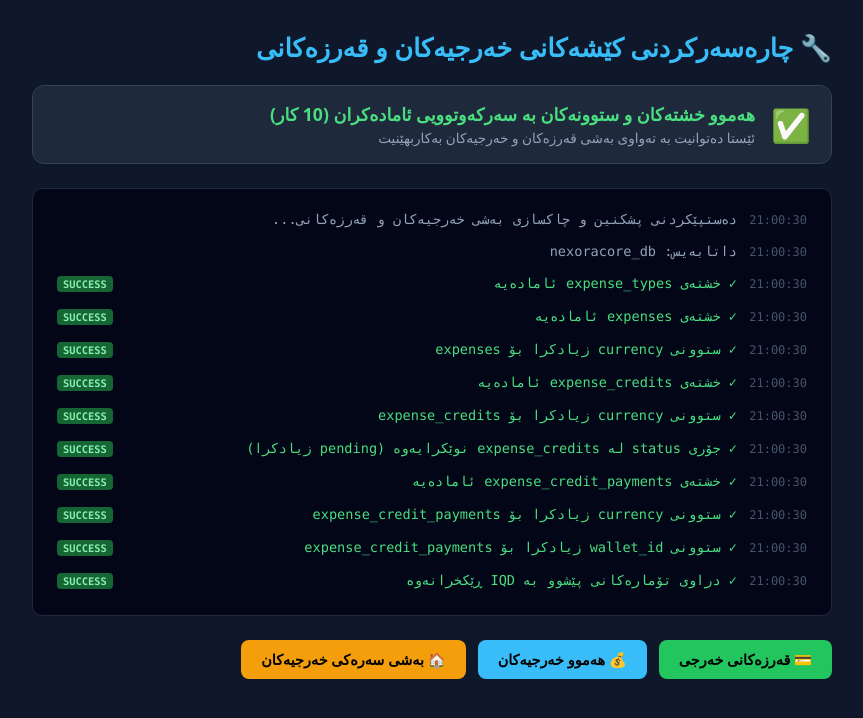
After one commit to imlevi00/nexoracore, a PHP site: page /systam/fix_expenses_migration.php in a window 1280 px wide. The commit adds this page. Shown: the top 718 px of the page, without its empty margins (208-1071 px from the left). Run offline with PHP 8.4, Linux system fonts and the light colour scheme.

Commit message:
Add expense schema management and migration script for expenses and credits

```diff
--- /dev/null
+++ b/fix_expenses_migration.php
@@ -0,0 +1,393 @@
+<?php
+/**
+ * چارەسەرکردنی کێشەکانی بەشی خەرجیەکان و قەرزەکانی
+ *
+ * کێشەکان:
+ *   1. دروستکردن و پشکنینی خشتەکانی expense_types, expenses, expense_credits, expense_credit_payments
+ *   2. زیادکردنی ستوونی currency بۆ expenses, expense_credits, expense_credit_payments
+ *   3. زیادکردنی wallet_id بۆ expense_credit_payments
+ *   4. نوێکردنەوەی status enum لە expense_credits بۆ زیادکردنی 'pending'
+ *   5. پاککردنەوە و ڕێکخستنی دراو بە IQD بۆ تۆمارە کۆنەکان
+ *
+ * بەکارهێنان لە براوزەر:
+ *   http://<IP>/Ka.sheryAi/fix_expenses_migration.php
+ */
+
+declare(strict_types=1);
+
+@set_time_limit(120);
+@ini_set('memory_limit', '256M');
+
+$root = __DIR__;
+require_once $root . '/config/database.php';
+
+$isCli = (PHP_SAPI === 'cli');
+$results = [];
+
+function log_result(string $msg, string $type = 'info'): void {
+    global $results;
+    $results[] = ['msg' => $msg, 'type' => $type, 'time' => date('H:i:s')];
+    if (PHP_SAPI === 'cli') {
+        echo "[{$type}] {$msg}" . PHP_EOL;
+    }
+}
+
+log_result("دەستپێکردنی پشکنین و چاکسازی بەشی خەرجیەکان و قەرزەکانی...", 'info');
+
+$db = new Database();
+$conn = $db->connect();
+
+if (!($conn instanceof mysqli)) {
+    log_result("هەڵە: پەیوەندی داتابەیس دروست نەبوو", 'error');
+    goto render;
+}
+
+$dbName = $conn->query("SELECT DATABASE()")->fetch_row()[0] ?? 'test_test';
+log_result("داتابەیس: {$dbName}", 'info');
+
+function addColumnIfMissing(mysqli $conn, string $dbName, string $table, string $col, string $definition): string {
+    $r = $conn->query("SELECT COUNT(*) FROM information_schema.COLUMNS WHERE TABLE_SCHEMA='$dbName' AND TABLE_NAME='$table' AND COLUMN_NAME='$col'");
+    $exists = $r && ((int)$r->fetch_row()[0]) > 0;
+    if ($exists) {
+        return "skip:{$table}.{$col}";
+    }
+    $ok = $conn->query("ALTER TABLE `{$table}` ADD COLUMN {$definition}");
+    if (!$ok) {
+        return "error:{$table}.{$col}: " . $conn->error;
+    }
+    return "added:{$table}.{$col}";
+}
+
+// ════════════════════════════════════════════════════════
+// 1. خشتەی expense_types
+// ════════════════════════════════════════════════════════
+$t1 = $conn->query("
+    CREATE TABLE IF NOT EXISTS `expense_types` (
+      `id` INT NOT NULL AUTO_INCREMENT,
+      `user_id` INT NOT NULL,
+      `name` VARCHAR(100) CHARACTER SET utf8mb4 COLLATE utf8mb4_unicode_ci NOT NULL,
+      `description` TEXT CHARACTER SET utf8mb4 COLLATE utf8mb4_unicode_ci,
+      `is_recurring` TINYINT(1) DEFAULT '1',
+      `created_at` TIMESTAMP NOT NULL DEFAULT CURRENT_TIMESTAMP,
+      PRIMARY KEY (`id`),
+      KEY `idx_user_id` (`user_id`)
+    ) ENGINE=InnoDB DEFAULT CHARSET=utf8mb4 COLLATE=utf8mb4_unicode_ci
+");
+if ($t1) {
+    log_result("✓ خشتەی expense_types ئامادەیە", 'success');
+} else {
+    log_result("هەڵە لە خشتەی expense_types: " . $conn->error, 'error');
+}
+
+// ════════════════════════════════════════════════════════
+// 2. خشتەی expenses
+// ════════════════════════════════════════════════════════
+$t2 = $conn->query("
+    CREATE TABLE IF NOT EXISTS `expenses` (
+      `id` INT NOT NULL AUTO_INCREMENT,
+      `user_id` INT NOT NULL,
+      `expense_type_id` INT DEFAULT NULL,
+      `expense_name` VARCHAR(200) CHARACTER SET utf8mb4 COLLATE utf8mb4_unicode_ci NOT NULL,
+      `amount` DECIMAL(10,3) NOT NULL,
+      `currency` ENUM('IQD','USD') CHARACTER SET utf8mb4 COLLATE utf8mb4_unicode_ci NOT NULL DEFAULT 'IQD',
+      `payment_method` ENUM('cash','credit') CHARACTER SET utf8mb4 COLLATE utf8mb4_unicode_ci NOT NULL DEFAULT 'cash',
+      `is_recurring` TINYINT(1) DEFAULT '0',
+      `has_credit` TINYINT(1) DEFAULT '0',
+      `description` TEXT CHARACTER SET utf8mb4 COLLATE utf8mb4_unicode_ci,
+      `receipt_number` VARCHAR(50) CHARACTER SET utf8mb4 COLLATE utf8mb4_unicode_ci DEFAULT NULL,
+      `expense_date` TIMESTAMP NOT NULL DEFAULT CURRENT_TIMESTAMP,
+      `created_at` TIMESTAMP NOT NULL DEFAULT CURRENT_TIMESTAMP,
+      PRIMARY KEY (`id`),
+      KEY `idx_user_id` (`user_id`),
+      KEY `idx_expense_type_id` (`expense_type_id`),
+      KEY `idx_expense_date` (`expense_date`)
+    ) ENGINE=InnoDB DEFAULT CHARSET=utf8mb4 COLLATE=utf8mb4_unicode_ci
+");
+if ($t2) {
+    log_result("✓ خشتەی expenses ئامادەیە", 'success');
+} else {
+    log_result("هەڵە لە خشتەی expenses: " . $conn->error, 'error');
+}
+
+$c1 = addColumnIfMissing($conn, $dbName, 'expenses', 'currency', "`currency` ENUM('IQD','USD') CHARACTER SET utf8mb4 COLLATE utf8mb4_unicode_ci NOT NULL DEFAULT 'IQD' AFTER `amount`");
+if (str_starts_with($c1, 'error')) {
+    log_result($c1, 'error');
+} elseif (str_starts_with($c1, 'added')) {
+    log_result("✓ ستوونی currency زیادکرا بۆ expenses", 'success');
+} else {
+    log_result("ستوونی expenses.currency پێشتر هەیە — Skip", 'info');
+}
+
+// ════════════════════════════════════════════════════════
+// 3. خشتەی expense_credits
+// ════════════════════════════════════════════════════════
+$t3 = $conn->query("
+    CREATE TABLE IF NOT EXISTS `expense_credits` (
+      `id` INT NOT NULL AUTO_INCREMENT,
+      `user_id` INT NOT NULL,
+      `expense_id` INT NOT NULL,
+      `creditor_name` VARCHAR(200) CHARACTER SET utf8mb4 COLLATE utf8mb4_unicode_ci NOT NULL,
+      `creditor_phone` VARCHAR(20) CHARACTER SET utf8mb4 COLLATE utf8mb4_unicode_ci DEFAULT NULL,
+      `total_amount` DECIMAL(10,3) NOT NULL,
+      `paid_amount` DECIMAL(10,3) DEFAULT '0.000',
+      `remaining_amount` DECIMAL(10,3) NOT NULL,
+      `currency` ENUM('IQD','USD') CHARACTER SET utf8mb4 COLLATE utf8mb4_unicode_ci NOT NULL DEFAULT 'IQD',
+      `due_date` DATE DEFAULT NULL,
+      `payment_terms` TEXT CHARACTER SET utf8mb4 COLLATE utf8mb4_unicode_ci,
+      `status` ENUM('active','completed','overdue','pending') CHARACTER SET utf8mb4 COLLATE utf8mb4_unicode_ci NOT NULL DEFAULT 'active',
+      `notes` TEXT CHARACTER SET utf8mb4 COLLATE utf8mb4_unicode_ci,
+      `created_at` TIMESTAMP NOT NULL DEFAULT CURRENT_TIMESTAMP,
+      `updated_at` TIMESTAMP NOT NULL DEFAULT CURRENT_TIMESTAMP ON UPDATE CURRENT_TIMESTAMP,
+      PRIMARY KEY (`id`),
+      KEY `idx_user_id` (`user_id`),
+      KEY `idx_expense_id` (`expense_id`),
+      KEY `idx_user_status` (`user_id`,`status`),
+      KEY `idx_due_date` (`due_date`)
+    ) ENGINE=InnoDB DEFAULT CHARSET=utf8mb4 COLLATE=utf8mb4_unicode_ci
+");
+if ($t3) {
+    log_result("✓ خشتەی expense_credits ئامادەیە", 'success');
+} else {
+    log_result("هەڵە لە خشتەی expense_credits: " . $conn->error, 'error');
+}
+
+$c2 = addColumnIfMissing($conn, $dbName, 'expense_credits', 'currency', "`currency` ENUM('IQD','USD') CHARACTER SET utf8mb4 COLLATE utf8mb4_unicode_ci NOT NULL DEFAULT 'IQD' AFTER `remaining_amount`");
+if (str_starts_with($c2, 'error')) {
+    log_result($c2, 'error');
+} elseif (str_starts_with($c2, 'added')) {
+    log_result("✓ ستوونی currency زیادکرا بۆ expense_credits", 'success');
+} else {
+    log_result("ستوونی expense_credits.currency پێشتر هەیە — Skip", 'info');
+}
+
+// نوێکردنەوەی status enum
+$chkStatus = $conn->query("SHOW COLUMNS FROM `expense_credits` LIKE 'status'");
+if ($chkStatus && ($row = $chkStatus->fetch_assoc())) {
+    $typeStr = (string)($row['Type'] ?? '');
+    if (strpos($typeStr, 'pending') === false) {
+        $mStatus = $conn->query("ALTER TABLE `expense_credits` MODIFY COLUMN `status` ENUM('active','completed','overdue','pending') CHARACTER SET utf8mb4 COLLATE utf8mb4_unicode_ci NOT NULL DEFAULT 'active'");
+        if ($mStatus) {
+            log_result("✓ جۆری status لە expense_credits نوێکرایەوە (pending زیادکرا)", 'success');
+        } else {
+            log_result("هەڵە لە نوێکردنەوەی status: " . $conn->error, 'error');
+        }
+    } else {
+        log_result("جۆری status پێشتر pending لەخۆ دەگرێت — Skip", 'info');
+    }
+}
+if ($chkStatus instanceof mysqli_result) {
+    $chkStatus->close();
+}
+
+// ════════════════════════════════════════════════════════
+// 4. خشتەی expense_credit_payments
+// ════════════════════════════════════════════════════════
+$t4 = $conn->query("
+    CREATE TABLE IF NOT EXISTS `expense_credit_payments` (
+      `id` INT NOT NULL AUTO_INCREMENT,
+      `user_id` INT NOT NULL,
+      `expense_credit_id` INT NOT NULL,
+      `payment_amount` DECIMAL(10,3) NOT NULL,
+      `currency` ENUM('IQD','USD') CHARACTER SET utf8mb4 COLLATE utf8mb4_unicode_ci NOT NULL DEFAULT 'IQD',
+      `payment_method` ENUM('cash','bank_transfer','check','other') CHARACTER SET utf8mb4 COLLATE utf8mb4_unicode_ci NOT NULL DEFAULT 'cash',
+      `wallet_id` INT DEFAULT NULL,
+      `payment_date` TIMESTAMP NOT NULL DEFAULT CURRENT_TIMESTAMP,
+      `receipt_number` VARCHAR(50) CHARACTER SET utf8mb4 COLLATE utf8mb4_unicode_ci DEFAULT NULL,
+      `notes` TEXT CHARACTER SET utf8mb4 COLLATE utf8mb4_unicode_ci,
+      `created_at` TIMESTAMP NOT NULL DEFAULT CURRENT_TIMESTAMP,
+      PRIMARY KEY (`id`),
+      KEY `idx_user_id` (`user_id`),
+      KEY `idx_expense_credit_id` (`expense_credit_id`),
+      KEY `idx_payment_date` (`payment_date`)
+    ) ENGINE=InnoDB DEFAULT CHARSET=utf8mb4 COLLATE=utf8mb4_unicode_ci
+");
+if ($t4) {
+    log_result("✓ خشتەی expense_credit_payments ئامادەیە", 'success');
+} else {
+    log_result("هەڵە لە خشتەی expense_credit_payments: " . $conn->error, 'error');
+}
+
+$c3 = addColumnIfMissing($conn, $dbName, 'expense_credit_payments', 'currency', "`currency` ENUM('IQD','USD') CHARACTER SET utf8mb4 COLLATE utf8mb4_unicode_ci NOT NULL DEFAULT 'IQD' AFTER `payment_amount`");
+if (str_starts_with($c3, 'error')) {
+    log_result($c3, 'error');
+} elseif (str_starts_with($c3, 'added')) {
+    log_result("✓ ستوونی currency زیادکرا بۆ expense_credit_payments", 'success');
+} else {
+    log_result("ستوونی expense_credit_payments.currency پێشتر هەیە — Skip", 'info');
+}
+
+$c4 = addColumnIfMissing($conn, $dbName, 'expense_credit_payments', 'wallet_id', "`wallet_id` INT DEFAULT NULL AFTER `payment_method`");
+if (str_starts_with($c4, 'error')) {
+    log_result($c4, 'error');
+} elseif (str_starts_with($c4, 'added')) {
+    log_result("✓ ستوونی wallet_id زیادکرا بۆ expense_credit_payments", 'success');
+} else {
+    log_result("ستوونی expense_credit_payments.wallet_id پێشتر هەیە — Skip", 'info');
+}
+
+// ════════════════════════════════════════════════════════
+// 5. نوێکردنەوەی دراو بۆ تۆمارە کۆنەکان
+// ════════════════════════════════════════════════════════
+$conn->query("UPDATE `expenses` SET `currency` = 'IQD' WHERE `currency` IS NULL OR `currency` = ''");
+$conn->query("UPDATE `expense_credits` SET `currency` = 'IQD' WHERE `currency` IS NULL OR `currency` = ''");
+$conn->query("UPDATE `expense_credit_payments` SET `currency` = 'IQD' WHERE `currency` IS NULL OR `currency` = ''");
+log_result("✓ دراوی تۆمارەکانی پێشوو بە IQD ڕێکخرانەوە", 'success');
+
+render:
+if ($isCli) {
+    exit(0);
+}
+?>
+<!DOCTYPE html>
+<html lang="ku" dir="rtl">
+<head>
+    <meta charset="UTF-8">
+    <meta name="viewport" content="width=device-width, initial-scale=1.0">
+    <title>چارەسەرکردنی کێشەکانی خەرجیەکان</title>
+    <style>
+        * { box-sizing: border-box; margin: 0; padding: 0; }
+        body {
+            font-family: system-ui, -apple-system, "Segoe UI", Roboto, sans-serif;
+            background: #0f172a;
+            color: #f1f5f9;
+            direction: rtl;
+            padding: 30px 16px;
+            min-height: 100vh;
+        }
+        .container {
+            max-width: 800px;
+            margin: 0 auto;
+        }
+        h1 {
+            font-size: 1.6rem;
+            color: #38bdf8;
+            margin-bottom: 20px;
+            display: flex;
+            align-items: center;
+            gap: 10px;
+        }
+        .summary-bar {
+            background: #1e293b;
+            border: 1px solid #334155;
+            border-radius: 12px;
+            padding: 16px 20px;
+            margin-bottom: 24px;
+            display: flex;
+            align-items: center;
+            gap: 16px;
+        }
+        .summary-icon { font-size: 2rem; }
+        .summary-text { font-size: 1.1rem; font-weight: 600; color: #4ade80; }
+        .summary-sub { font-size: 0.85rem; color: #94a3b8; margin-top: 2px; }
+        .log-box {
+            background: #020617;
+            border: 1px solid #1e293b;
+            border-radius: 10px;
+            padding: 16px;
+            font-family: 'Consolas', monospace;
+            font-size: 0.85rem;
+            margin-bottom: 24px;
+            max-height: 460px;
+            overflow-y: auto;
+        }
+        .log-line {
+            padding: 6px 8px;
+            border-radius: 6px;
+            margin-bottom: 4px;
+            display: flex;
+            align-items: baseline;
+            gap: 10px;
+        }
+        .log-time { color: #475569; font-size: 0.75rem; min-width: 60px; }
+        .log-info { color: #94a3b8; }
+        .log-success { color: #4ade80; }
+        .log-error { color: #f87171; }
+        .badge {
+            font-size: 0.65rem;
+            padding: 2px 6px;
+            border-radius: 4px;
+            font-weight: 700;
+            margin-right: auto;
+        }
+        .badge-success { background: #166534; color: #86efac; }
+        .badge-error { background: #991b1b; color: #fca5a5; }
+        .actions {
+            display: flex;
+            gap: 12px;
+            flex-wrap: wrap;
+        }
+        .btn {
+            display: inline-flex;
+            align-items: center;
+            gap: 8px;
+            padding: 10px 20px;
+            border-radius: 8px;
+            font-weight: 600;
+            font-size: 0.9rem;
+            text-decoration: none;
+            transition: opacity .15s;
+        }
+        .btn:hover { opacity: 0.85; }
+        .btn-success { background: #22c55e; color: #000; }
+        .btn-primary { background: #38bdf8; color: #000; }
+        .btn-warning { background: #f59e0b; color: #000; }
+    </style>
+</head>
+<body>
+
+<div class="container">
+    <h1>
+        🔧 چارەسەرکردنی کێشەکانی خەرجیەکان و قەرزەکانی
+    </h1>
+
+    <?php
+    $hasErrors = false;
+    $errorCount = 0;
+    $successCount = 0;
+    foreach ($results as $r) {
+        if ($r['type'] === 'error') { $hasErrors = true; $errorCount++; }
+        if ($r['type'] === 'success') { $successCount++; }
+    }
+    ?>
+
+    <div class="summary-bar" style="<?php echo $hasErrors ? 'background:rgba(248,113,113,0.1);border-color:rgba(248,113,113,0.3)' : ''; ?>">
+        <span class="summary-icon"><?php echo $hasErrors ? '❌' : '✅'; ?></span>
+        <div>
+            <div class="summary-text" style="<?php echo $hasErrors ? 'color:#f87171' : ''; ?>">
+                <?php echo $hasErrors ? "کێشەکان تەواو چارەسەر نەبوون ($errorCount هەڵە)" : "هەموو خشتەکان و ستوونەکان بە سەرکەوتوویی ئامادەکران ($successCount کار)"; ?>
+            </div>
+            <div class="summary-sub">
+                <?php echo $hasErrors ? "تکایە هەڵەکانی خوارەوە بپشکنە" : "ئێستا دەتوانیت بە تەواوی بەشی قەرزەکان و خەرجیەکان بەکاربهێنیت"; ?>
+            </div>
+        </div>
+    </div>
+
+    <div class="log-box">
+        <?php foreach ($results as $r): ?>
+        <div class="log-line">
+            <span class="log-time"><?php echo $r['time']; ?></span>
+            <span class="log-<?php echo $r['type']; ?>"><?php echo htmlspecialchars($r['msg']); ?></span>
+            <?php if ($r['type'] !== 'info'): ?>
+            <span class="badge badge-<?php echo $r['type'] === 'success' ? 'success' : 'error'; ?>">
+                <?php echo strtoupper($r['type']); ?>
+            </span>
+            <?php endif; ?>
+        </div>
+        <?php endforeach; ?>
+    </div>
+
+    <div class="actions">
+        <a href="user/expenses/credits/index.php" class="btn btn-success">
+            💳 قەرزەکانی خەرجی
+        </a>
+        <a href="user/expenses/index.php" class="btn btn-primary">
+            💰 هەموو خەرجیەکان
+        </a>
+        <a href="user/expenses/main.php" class="btn btn-warning">
+            🏠 بەشی سەرەکی خەرجیەکان
+        </a>
+    </div>
+</div>
+
+</body>
+</html>
--- a/user/expenses/credits/details.php
+++ b/user/expenses/credits/details.php
@@ -19,6 +19,10 @@ enforceAuthorizationOrDeny($currentUser, 'expense_credits.view', [
 ], 'redirect');
 requireExpensesModuleAccess();
 $userId = (int)$currentUser['id'];
+
+if (function_exists('ensureExpensesSchemaTables')) {
+    ensureExpensesSchemaTables($conn);
+}
 
 $credit_id = intval($_GET['id'] ?? 0);
 $message = null;
--- a/user/expenses/credits/edit.php
+++ b/user/expenses/credits/edit.php
@@ -19,6 +19,10 @@ enforceAuthorizationOrDeny($currentUser, 'expense_credits.edit', [
 ], 'redirect');
 requireExpensesModuleAccess();
 $userId = (int)$currentUser['id'];
+
+if (function_exists('ensureExpensesSchemaTables')) {
+    ensureExpensesSchemaTables($conn);
+}
 
 $credit_id = intval($_GET['id'] ?? 0);
 $message = null;
--- a/user/expenses/credits/index.php
+++ b/user/expenses/credits/index.php
@@ -19,6 +19,10 @@ enforceAuthorizationOrDeny($currentUser, 'expense_credits.view', [
 ], 'redirect');
 requireExpensesModuleAccess();
 $userId = (int)$currentUser['id'];
+
+if (function_exists('ensureExpensesSchemaTables')) {
+    ensureExpensesSchemaTables($conn);
+}
 
 // نوێکردنەوەی status بۆ قەرزە درەنگکراوەکان
 $upd_stmt = $conn->prepare("
--- a/user/expenses/credits/payment.php
+++ b/user/expenses/credits/payment.php
@@ -20,6 +20,10 @@ enforceAuthorizationOrDeny($currentUser, 'expense_credits.edit', [
 ], 'redirect');
 requireExpensesModuleAccess();
 $userId = (int)$currentUser['id'];
+
+if (function_exists('ensureExpensesSchemaTables')) {
+    ensureExpensesSchemaTables($conn);
+}
 
 $credit_id = intval($_GET['id'] ?? 0);
 $message = null;
--- a/user/expenses/credits/statistics.php
+++ b/user/expenses/credits/statistics.php
@@ -19,6 +19,10 @@ enforceAuthorizationOrDeny($currentUser, 'expense_stats.view', [
 ], 'redirect');
 requireExpensesModuleAccess();
 $userId = (int)$currentUser['id'];
+
+if (function_exists('ensureExpensesSchemaTables')) {
+    ensureExpensesSchemaTables($conn);
+}
 
 // ماوەی فیلتەر
 $period = $_GET['period'] ?? 'month';
--- a/user/expenses/delete.php
+++ b/user/expenses/delete.php
@@ -19,6 +19,10 @@ enforceAuthorizationOrDeny($currentUser, 'expenses.delete', [
 ], 'redirect');
 requireExpensesModuleAccess();
 $userId = (int)$currentUser['id'];
+
+if (function_exists('ensureExpensesSchemaTables')) {
+    ensureExpensesSchemaTables($conn);
+}
 
 $expense_id = intval($_GET['id'] ?? 0);
 
--- a/user/expenses/details.php
+++ b/user/expenses/details.php
@@ -19,6 +19,10 @@ enforceAuthorizationOrDeny($currentUser, 'expenses.view', [
 ], 'redirect');
 requireExpensesModuleAccess();
 $userId = (int)$currentUser['id'];
+
+if (function_exists('ensureExpensesSchemaTables')) {
+    ensureExpensesSchemaTables($conn);
+}
 
 $expense_id = intval($_GET['id'] ?? 0);
 $message = null;
--- a/user/expenses/edit.php
+++ b/user/expenses/edit.php
@@ -20,6 +20,10 @@ enforceAuthorizationOrDeny($currentUser, 'expenses.edit', [
 ], 'redirect');
 requireExpensesModuleAccess();
 $userId = (int)$currentUser['id'];
+
+if (function_exists('ensureExpensesSchemaTables')) {
+    ensureExpensesSchemaTables($conn);
+}
 
 $expense_id = intval($_GET['id'] ?? 0);
 $message = null;
--- a/user/expenses/index.php
+++ b/user/expenses/index.php
@@ -19,6 +19,10 @@ enforceAuthorizationOrDeny($currentUser, 'expenses.view', [
 ], 'redirect');
 requireExpensesModuleAccess();
 $userId = (int)$currentUser['id'];
+
+if (function_exists('ensureExpensesSchemaTables')) {
+    ensureExpensesSchemaTables($conn);
+}
 
 // فیلتەرکردن
 $search = trim($_GET['search'] ?? '');
--- a/user/expenses/main.php
+++ b/user/expenses/main.php
@@ -18,6 +18,10 @@ enforceAuthorizationOrDeny($currentUser, 'expenses.view', [
     'request_method' => $_SERVER['REQUEST_METHOD'] ?? 'GET'
 ], 'redirect');
 requireExpensesModuleAccess();
+
+if (function_exists('ensureExpensesSchemaTables')) {
+    ensureExpensesSchemaTables($conn);
+}
 
 $userId = (int)$currentUser['id'];
 $isSubUser = isset($currentUser['user_type']) && $currentUser['user_type'] === 'sub';
--- a/user/expenses/print_receipt.php
+++ b/user/expenses/print_receipt.php
@@ -17,6 +17,10 @@ enforceAuthorizationOrDeny($currentUser, 'expenses.view', [
     'request_method' => $_SERVER['REQUEST_METHOD'] ?? 'GET',
 ], 'redirect');
 requireExpensesModuleAccess();
+
+if (function_exists('ensureExpensesSchemaTables')) {
+    ensureExpensesSchemaTables($conn);
+}
 
 $expenseId = (int)($_GET['id'] ?? 0);
 if ($expenseId <= 0) {
--- a/user/expenses/statistics.php
+++ b/user/expenses/statistics.php
@@ -19,6 +19,10 @@ enforceAuthorizationOrDeny($currentUser, 'expense_stats.view', [
 ], 'redirect');
 requireExpensesModuleAccess();
 $userId = (int)$currentUser['id'];
+
+if (function_exists('ensureExpensesSchemaTables')) {
+    ensureExpensesSchemaTables($conn);
+}
 
 // ماوەی فیلتەر
 $period = $_GET['period'] ?? 'month';
```
Also changed, not shown: includes/functions.php (+164 -0 lines).
